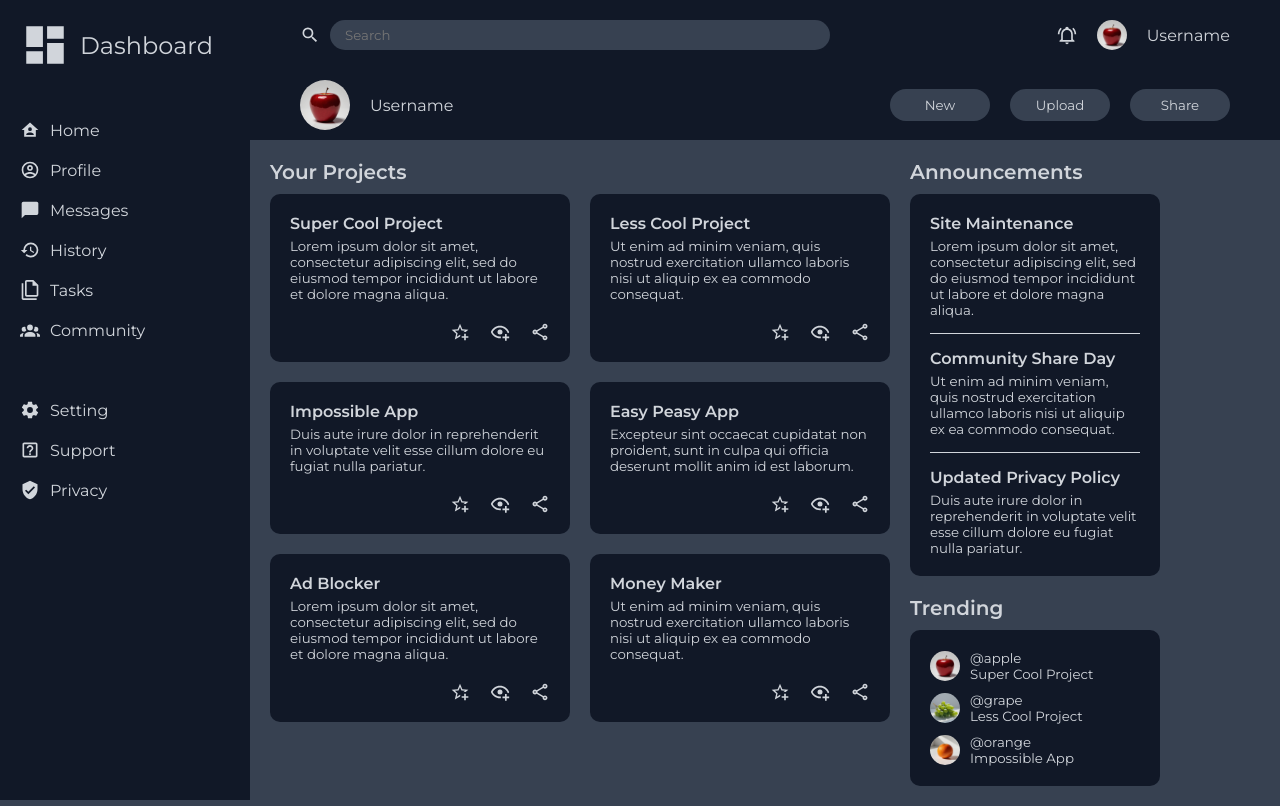
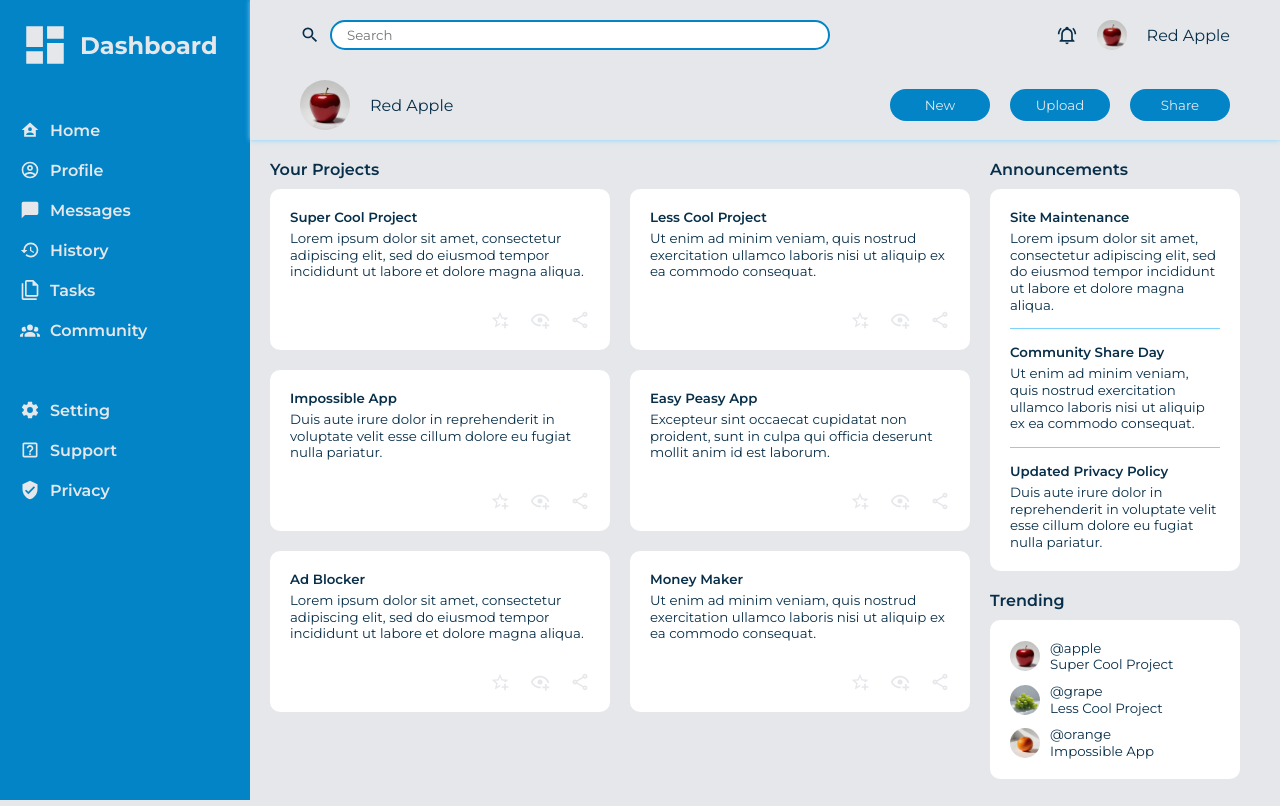
Before and after one commit to nunuynurh/Admin-Dashboard, a plain HTML site: page Index.html in a window 1280 px wide. Drawn offline with Linux system fonts and the light colour scheme; a web font is replaced by a local one.

Commit message:
Changed color palette

```diff
--- a/Index.css
+++ b/Index.css
@@ -5,21 +5,22 @@
     --font2: 'Playwrite GB S', sans-serif;
     --font3: 'Manrope', sans-serif;
     --font4: 'Tangerine', cursive;
-    --color1: #111827;
-    --color2: #374151;
-    --color3: #d1d5db;
-    --color4: #f9fafb;
+    --color1: #082f49;
+    --color2: #0284c7;
+    --color3: #7dd3fc;
+    --color4: #e5e7eb;
+    --color5: #fff;
 }
 
 * {
     margin: 0;
     padding: 0;
     box-sizing: border-box;
-    color: var(--color3);
+    color: var(--color4);
 }
 
 body {
-    background-color: var(--color2);
+    background-color: var(--color4);
     font-family: var(--font1);
     display: grid;
     grid-template-columns: 250px 1fr;
@@ -38,17 +39,17 @@ svg {
     width: 20px;
     height: 20px;
     display: block;
-    fill: var(--color3);
+    fill: var(--color4);
 }
 
 svg:hover {
-    fill: var(--color4);
+    fill: var(--color2);
 }
 
 nav {
     width: 250px;
     height: 100vh;
-    background-color: var(--color1);
+    background-color: var(--color2);
 }
 
 nav > div {
@@ -64,12 +65,14 @@ nav a {
     display: flex;
     padding: 10px 0px;
     align-items: center;
-    color: var(--color3);
+    color: var(--color4);
+    font-weight: 600;
 }
 
 nav > div:first-child a{
     font-size: 1.5rem;
-    padding: 0;;
+    font-weight: bold;
+    padding: 0;
 }
 
 nav a span {
@@ -77,27 +80,42 @@ nav a span {
 }
 
 nav a:hover, nav a svg:hover {
-    color: var(--color4);
-    fill: var(--color4);
+    color: var(--color3);
+    fill: var(--color3);
+}
+
+.header {
+    box-shadow: 0 0 5px 0 var(--color3);
+    background-color: #fff;
 }
 
 .header-container {
     display: flex;
+    flex-wrap: wrap;
     align-items: center;
     justify-content: space-between;
     padding: 10px 40px 0 40px;
-    background-color: var(--color1);
+    background-color: var(--color4);
 }
 
 .header-container div {
     padding: 10px;
     display: flex;
+    flex-wrap: wrap;
 }
 
 .header-container ul {
     display: flex;
     align-items: center;
     gap: 20px;
+}
+
+.header-container a {
+    color: var(--color1);
+}
+
+.header-container svg {
+    fill: var(--color1);
 }
 
 .header-container:first-child > div:first-child {
@@ -109,10 +127,9 @@ nav a:hover, nav a svg:hover {
     width: 500px;
     height: 30px;
     padding: 10px 15px;
-    background-color: var(--color2);
-    border: none;
+    border: 2px solid var(--color2);
     border-radius: 50px;
-    color: var(--color3);
+    color: var(--color1);
     font-family: var(--font1);
 }
 
@@ -135,19 +152,23 @@ nav a:hover, nav a svg:hover {
     border-radius: 50%;
 }
 
+.header-container:nth-child(2) a {
+    color: var(--color1);
+}
+
 .header-container:nth-child(2) button {
     width: 100px;
     padding: 8px 13px;
     background-color: var(--color2);
     border: none;
     border-radius: 50px;
-    color: var(--color3);
+    color: var(--color4);
     font-family: var(--font1);
     transition: background-color 0.3s ease-in-out, color 0.3s ease-in-out;
 }
 
 .header-container:nth-child(2) button:hover {
-    background-color: var(--color4);
+    background-color: var(--color3);
     color: var(--color1);
     cursor: pointer;
 }
@@ -155,22 +176,26 @@ nav a:hover, nav a svg:hover {
 .main-container {
     margin-top: 20px;
     display: grid;
-    grid-template-columns: repeat(2, 1fr);
+    grid-template-columns: 1fr 1fr;
 }
 
 .main-container h2 {
-    font-size: 15pt;
+    color: var(--color1);
+    font-size: 12pt;
     font-weight: 600;
 }
 
 .main-container h3 {
-    font-size: 12pt;
+    color: var(--color1);
+    font-size: 10pt;
     font-weight: 600;
     margin-bottom: 5px;
 }
 
 .main-container p {
+    color: var(--color1);
     font-size: 10pt;
+    line-height: 1.25;
 }
 
 .main-container > div:first-child h2 {
@@ -179,22 +204,23 @@ nav a:hover, nav a svg:hover {
 
 .project-container {
     display: grid;
-    grid-template-columns: repeat(2, 1fr);
+    grid-template-columns: 1fr 1fr;
     gap: 20px;
     padding: 10px 20px;
 }
 
 .project {
-    background-color: var(--color1);
+    background-color: var(--color5);
     padding: 20px;
     border-radius: 10px;
-    width: 300px;
+    width: 340px;
 }
 
 .project-cta {
     display: flex;
     gap: 20px;
-    margin-top: 20px;
+    margin-top: auto;
+    padding-top: 30px;
     justify-content: right;
 }
 
@@ -210,7 +236,7 @@ nav a:hover, nav a svg:hover {
 
 
 .additional-container > div:first-child > div {
-    background-color: var(--color1);
+    background-color: var(--color5);
     padding: 20px;
     border-radius: 10px;
     width: 250px;
@@ -231,7 +257,7 @@ nav a:hover, nav a svg:hover {
     grid-template-rows: repeat(3, 1fr);
     gap: 10px;
     margin-bottom: 20px;
-    background-color: var(--color1);
+    background-color: var(--color5);
     padding: 20px;
     border-radius: 10px;
     width: 250px;
--- a/Index.html
+++ b/Index.html
@@ -41,7 +41,7 @@
                 <ul>
                     <li><a href=""><span><svg xmlns="http://www.w3.org/2000/svg" viewBox="0 0 24 24"><path d="M10,21H14A2,2 0 0,1 12,23A2,2 0 0,1 10,21M21,19V20H3V19L5,17V11C5,7.9 7.03,5.17 10,4.29C10,4.19 10,4.1 10,4A2,2 0 0,1 12,2A2,2 0 0,1 14,4C14,4.1 14,4.19 14,4.29C16.97,5.17 19,7.9 19,11V17L21,19M17,11A5,5 0 0,0 12,6A5,5 0 0,0 7,11V18H17V11M19.75,3.19L18.33,4.61C20.04,6.3 21,8.6 21,11H23C23,8.07 21.84,5.25 19.75,3.19M1,11H3C3,8.6 3.96,6.3 5.67,4.61L4.25,3.19C2.16,5.25 1,8.07 1,11Z" /></svg></span></a></li>
                     <li><a href=""><img src="Images/apple.jpg" alt="Apple"></a></li>
-                    <li><a href="">Username</a></li>
+                    <li><a href="">Red Apple</a></li>
                 </ul>
             </div>
         </div>
@@ -49,7 +49,7 @@
             <div>
                 <ul>
                     <li><img src="Images/apple.jpg" alt="Apple"></li>
-                    <li>Username</li>
+                    <li><a href="">Red Apple</a></li>
                 </ul>
             </div>
             <div>
```
